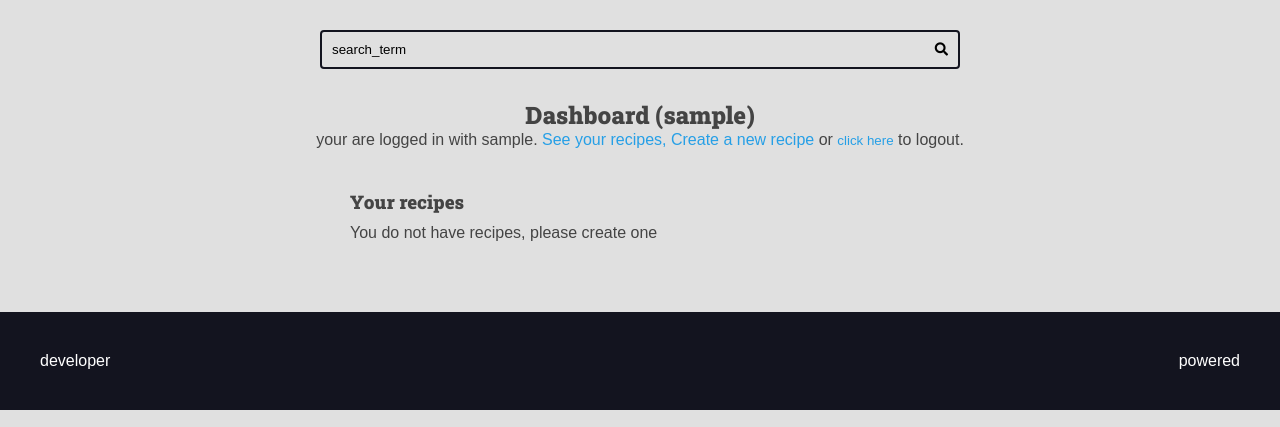
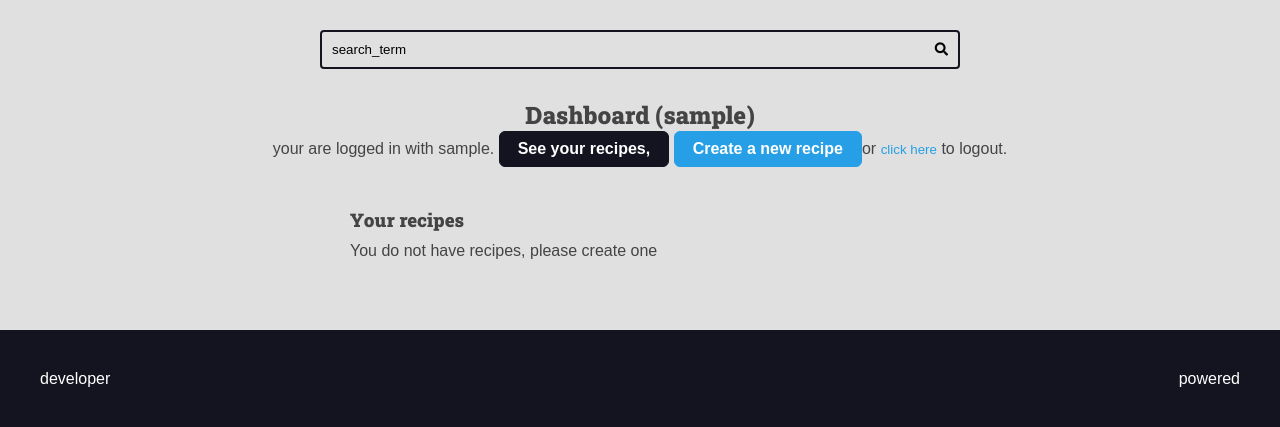
Before and after one commit to N3t30/site-de-Receitas, a Django app: page /authors/dashboard/ in a window 1280 px wide. Shown: the part 113-540 px from the top of the page. Run offline with Django 4.2, Linux system fonts and the light colour scheme; the visitor is signed in with stand-in values (Sample User, id 1); data that the repository does not hold is empty.

Commit message:
fix: adiciona estilos de botao para links de acao do dashboard
global-style.css estava vazio, sem nenhuma regra CSS. Adiciona classes
reutilizaveis .btn, .btn-primary e .btn-secondary, aplicadas nos links
'See your recipes' e 'Create a new recipe' que antes apareciam sem
formatacao (texto padrao do navegador).

```diff
--- a/authors/templates/authors/partials/login_message.html
+++ b/authors/templates/authors/partials/login_message.html
@@ -2,8 +2,8 @@
 <div>
     your are logged in with
     {{ request.user.username }}.
-    <a href="{% url "authors:dashboard" %}">See your recipes, </a>
-    <a href="{% url "authors:dashboard_recipe_new" %}">Create a new recipe </a>or
+    <a class="btn btn-secondary" href="{% url "authors:dashboard" %}">See your recipes, </a>
+    <a class="btn btn-primary" href="{% url "authors:dashboard_recipe_new" %}">Create a new recipe </a>or
     <form class="inline-form" action="{% url "authors:logout" %}" method="POST">
       {% csrf_token %}
       <input type="hidden" name="username" value="{{request.user.username}}">
--- a/base_static/global/css/global-style.css
+++ b/base_static/global/css/global-style.css
@@ -0,0 +1,42 @@
+/* Global reusable action styles */
+.btn {
+    display: inline-flex;
+    align-items: center;
+    justify-content: center;
+    padding: 0.9rem 1.8rem;
+    border-radius: 0.6rem;
+    cursor: pointer;
+    transition: all 220ms ease-in-out;
+    font-weight: 600;
+    text-decoration: none;
+    line-height: 1;
+}
+
+.btn:hover,
+.btn:focus {
+    filter: brightness(1.08);
+}
+
+.btn-primary {
+    background: var(--color-primary);
+    color: var(--color-white);
+    border: 1px solid var(--color-primary);
+}
+
+.btn-primary:hover,
+.btn-primary:focus {
+    background: var(--color-primary-hover);
+    color: var(--color-white);
+}
+
+.btn-secondary {
+    background: var(--color-primary-dark);
+    color: var(--color-white);
+    border: 1px solid var(--color-primary-dark);
+}
+
+.btn-secondary:hover,
+.btn-secondary:focus {
+    background: var(--color-primary-dark-hover);
+    color: var(--color-white);
+}
```
Also changed, not shown: static/global/css/global-style.css (+42 -0 lines).
